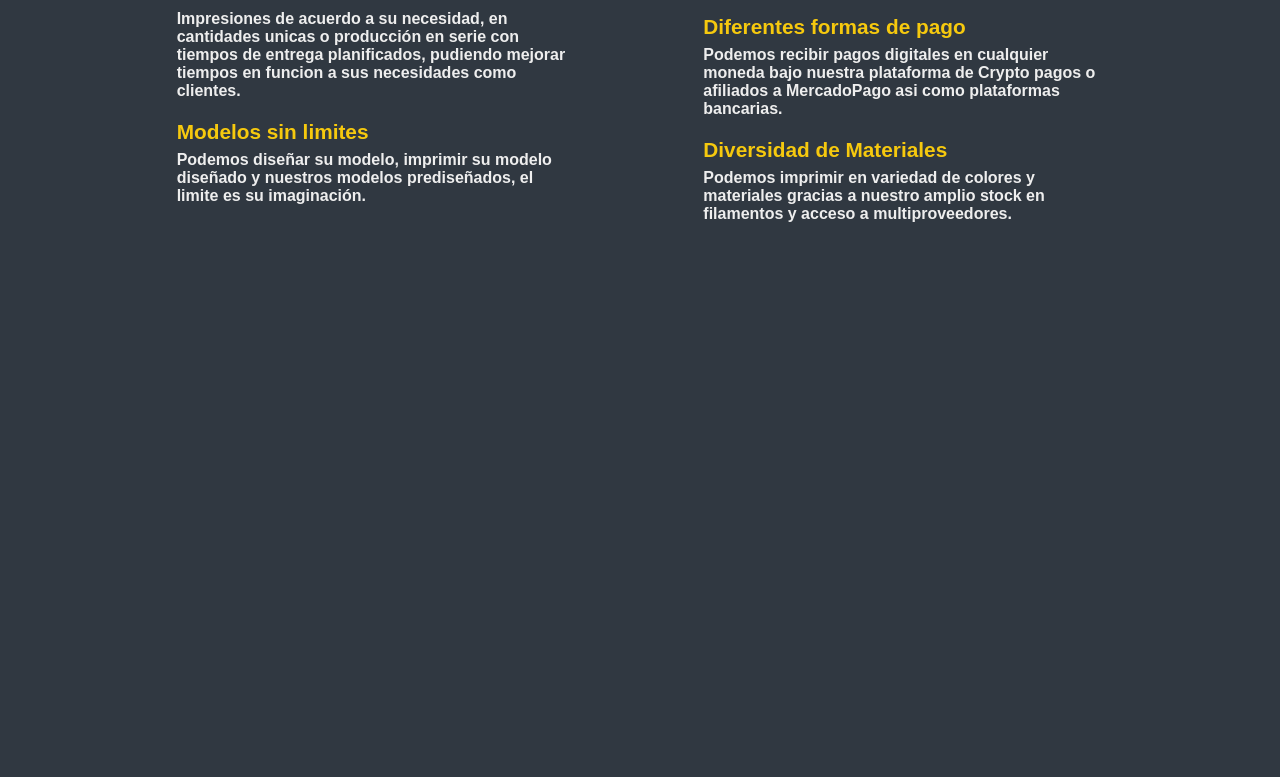
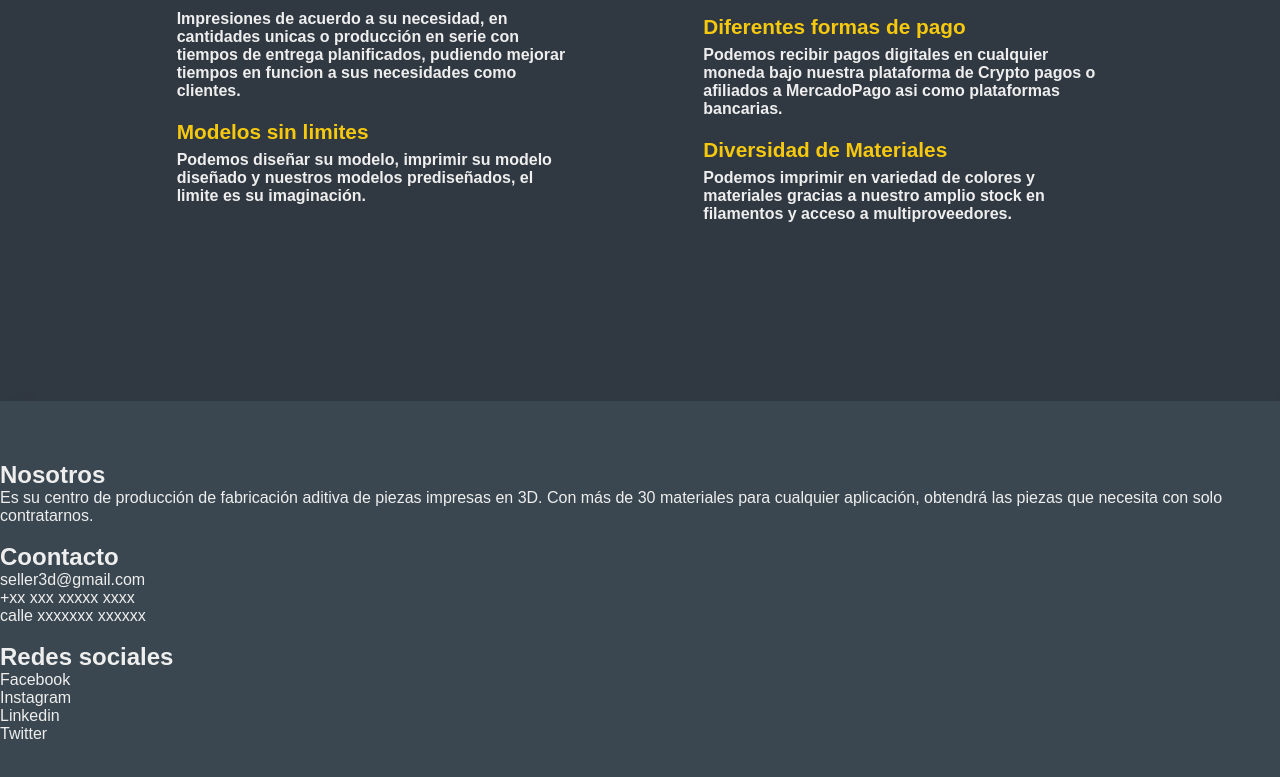
Before and after one commit to aliriodi/3DSeller, a Next.js app: page / in a window 1280 px wide. Shown: the part 1532-2309 px from the top of the page. Before the commit the page ends 1933 px from the top, so only its background shows below. Built offline with nearby package versions, Linux system fonts and the light colour scheme; no server answers.

Commit message:
footer integrado

```diff
--- /dev/null
+++ b/src/components/Footer/Footer.jsx
@@ -0,0 +1,33 @@
+import React from "react";
+
+export default function Footer() {
+  return (
+    <footer className="row-1" id="row-1">
+      <div className="">
+        <h2> Nosotros </h2>
+        <p>
+          Es su centro de producción de fabricación aditiva de piezas impresas
+          en 3D. Con más de 30 materiales para cualquier aplicación, obtendrá
+          las piezas que necesita con solo contratarnos.
+        </p>
+      </div>
+      <br></br>
+      <div className="">
+        <h2> Coontacto </h2>
+        <p>seller3d@gmail.com</p>
+        <p>+xx xxx xxxxx xxxx</p>
+        <p>calle xxxxxxx xxxxxx</p>
+      </div>
+      <br />
+      <div className="">
+        <h2> Redes sociales </h2>
+        <ul>
+          <li> Facebook </li>
+          <li> Instagram </li>
+          <li> Linkedin </li>
+          <li> Twitter </li>
+        </ul>
+      </div>
+    </footer>
+  );
+}
--- a/src/pages/_app.tsx
+++ b/src/pages/_app.tsx
@@ -1,28 +1,25 @@
-import '../styles/globals.css'
-import type { AppProps } from 'next/app';
-import { store }  from '../redux/store';
-import { Provider } from 'react-redux';
-import Head from 'next/head'
-import Nav from '../components/Nav/Nav'
-import { PayPalScriptProvider, PayPalButtons } from "@paypal/react-paypal-js";
-import { UserProvider } from '@auth0/nextjs-auth0/client';
+import "../styles/globals.css";
+import type { AppProps } from "next/app";
+import { store } from "../redux/store";
+import { Provider } from "react-redux";
+import Head from "next/head";
+import Nav from "../components/Nav/Nav";
+import { UserProvider } from "@auth0/nextjs-auth0/client";
+import Footer from "../components/Footer/Footer";
 
 export default function App({ Component, pageProps }: AppProps) {
   return (
     <UserProvider>
+      <Provider store={store}>
+        <Head>
+          <title>3DSeller </title>
 
-    <Provider store={store}>
-       <Head><title>3DSeller </title>
-
-       <link rel="shortcut icon" type="image/png" href="/logo.png" />
+          <link rel="shortcut icon" type="image/png" href="/logo.png" />
         </Head>
-      <Nav />
-      <Component {...pageProps} >
-
-      </Component>
-
-    </Provider>
-
+        <Nav />
+        <Component {...pageProps}></Component>
+        <Footer />
+      </Provider>
     </UserProvider>
-    )
+  );
 }
```
